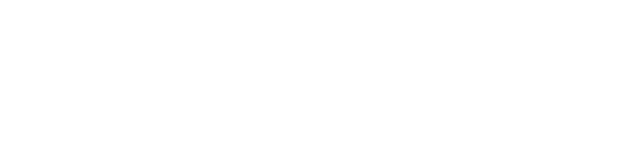
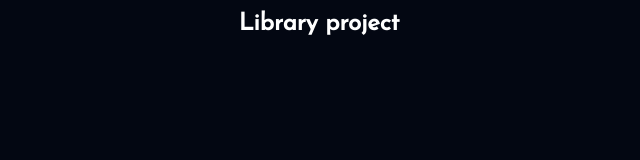
Before and after one commit to s-Radu/Odin-Project-Library, a website: page index.html in a window 1280 px wide. Shown: the whole page, without its empty margins (321-961 px from the left). Drawn offline with Linux system fonts and the light colour scheme.

Commit message:
Updated README.md

```diff
--- a/index.html
+++ b/index.html
@@ -1,5 +1,5 @@
 <!DOCTYPE html>
-<html lang="en">
+<html lang="en" class="dark">
 
 <head>
     <meta name="author" content="lil void">
@@ -23,8 +23,8 @@
     <title>Library</title>
 </head>
 
-<body>
-
+<body class="dark:bg-gray-950 text-white font-josefin font-bold" id="body">
+    <h1 class="text-2xl text-center mt-2">Library project</h1>
 </body>
 
 </html>
--- a/tailwind.config.js
+++ b/tailwind.config.js
@@ -1,5 +1,6 @@
 /** @type {import('tailwindcss').Config} */
 module.exports = {
+  darkMode: "class",
   content: ["./**/*.{html,js}"],
   purge: ["./**/*.{html,js}"],
   theme: {
```
Also changed, not shown: README.md, src/output.css.
